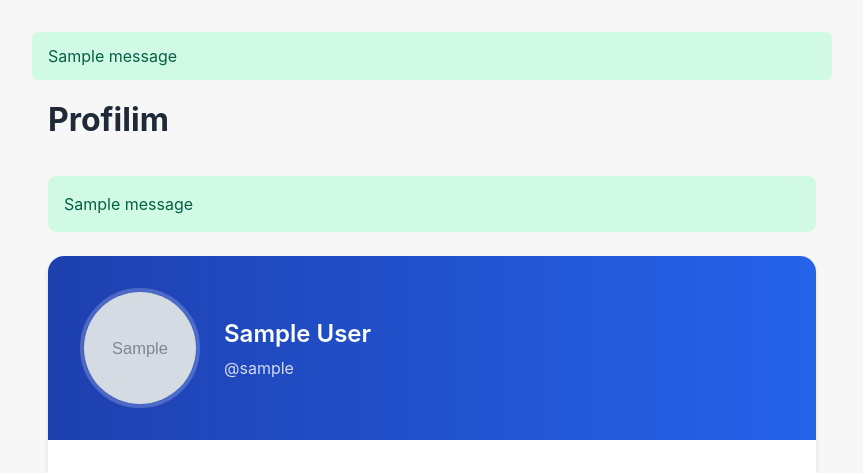
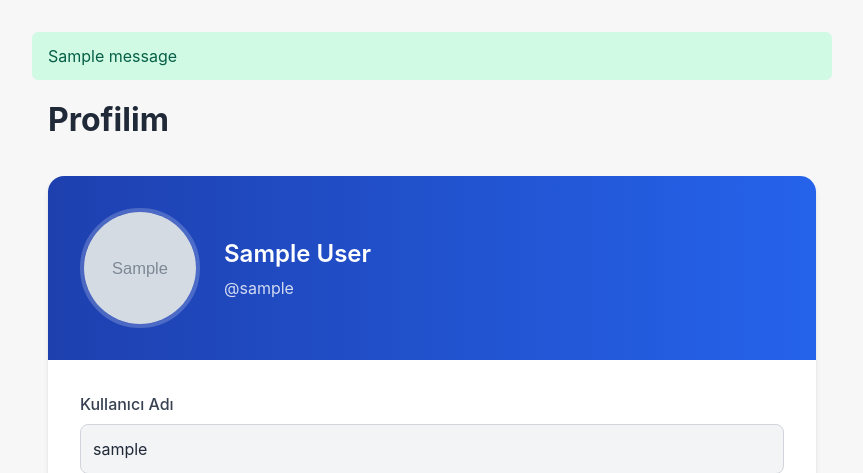
Before and after one commit to aziz-mevlana/bst-portal, a Django app: page /accounts/profile/ in a window 1280 px wide. Shown: the part 64-537 px from the top of the page, without its empty margins (208-1071 px from the left). Run offline with Django 5.2, Linux system fonts and the light colour scheme; a user stored in the database is signed in; tables that the repository leaves empty hold one stand-in row (values such as "Sample post"); grey boxes marked "Sample" are stand-in pictures; one stand-in notice (Sample message) is shown; some libraries are stand-ins or nearby versions.

Commit message:
fix widgets

```diff
--- a/accounts/views.py
+++ b/accounts/views.py
@@ -34,7 +34,7 @@ def register_view(request):
             user = form.save()
             login(request, user)
             messages.success(request, 'Hesabınız başarıyla oluşturuldu.')
-            return redirect('accounts:profile_edit')
+            return redirect('accounts:profile')
     else:
         form = UserCreationForm()
 
--- a/templates/accounts/profile.html
+++ b/templates/accounts/profile.html
@@ -13,16 +13,6 @@
     <div class="profile-page__header">
         <h1 class="profile-page__title">Profilim</h1>
     </div>
-
-    {% if messages %}
-    <div class="profile-page__messages">
-        {% for message in messages %}
-        <div class="profile-page__alert {% if message.tags %}profile-page__alert--{{ message.tags }}{% endif %}">
-            {{ message }}
-        </div>
-        {% endfor %}
-    </div>
-    {% endif %}
 
     <div class="profile-page__card">
         <div class="profile-page__card-header">
```
